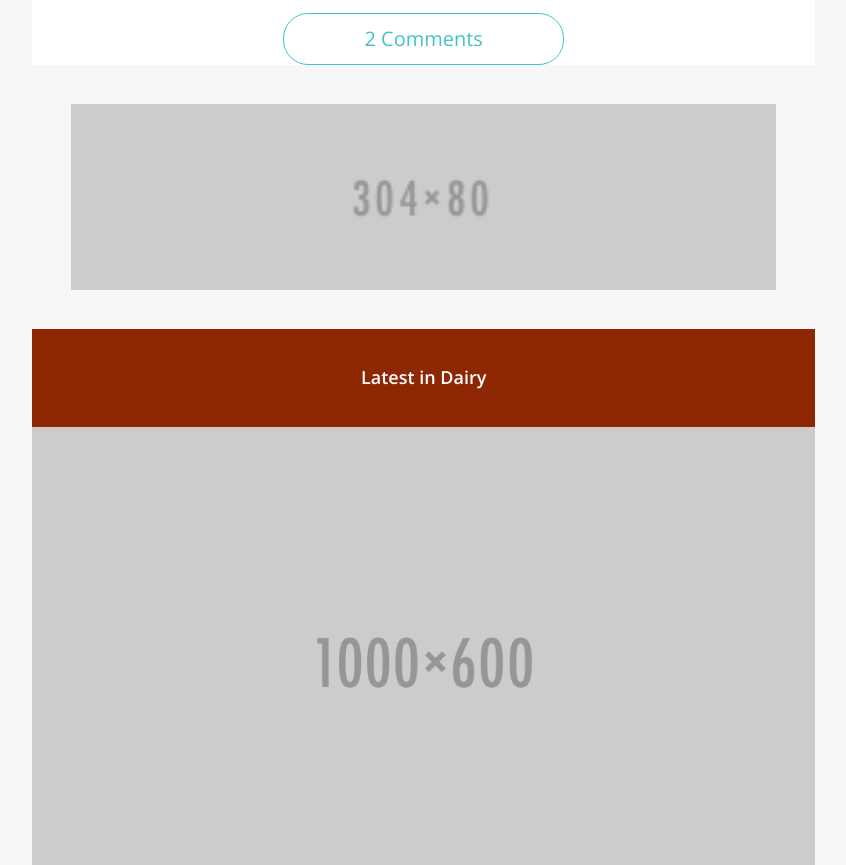
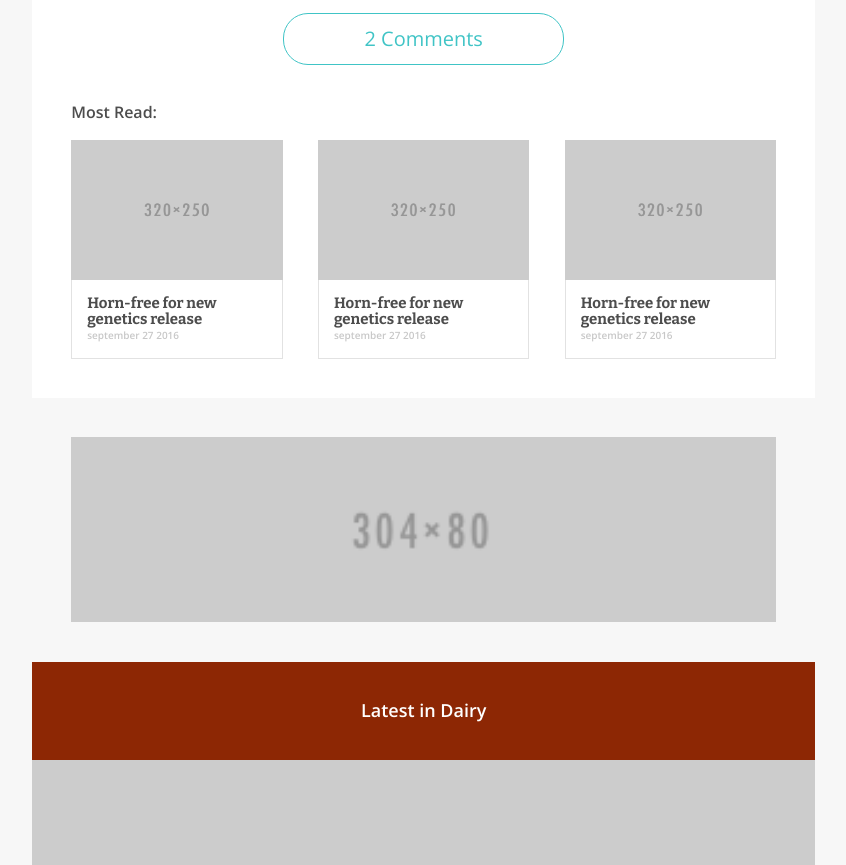
Before and after one commit to Devon-McGrath-github/BKA, a website: page article2.html in a window 1280 px wide. Shown: the part 1950-2815 px from the top of the page, without its empty margins (64-910 px from the left). Drawn offline with nearby package versions, Linux system fonts and the light colour scheme.

Commit message:
most read box completed

```diff
--- a/article2.html
+++ b/article2.html
@@ -212,7 +212,34 @@
             <article class="most-read-container">
               <h5 class="most-read-header">Most Read:</h5>
 
+              <article class="most-read-articles">
+                <!-- suggested article -->
+                <a class="suggested-article" href="#">
+                    <img class="suggested-article-img" src="resources/img/slider-small.png" alt="">
+                    <article class="suggested-article-text">
+                      <h3 class="suggested-article-title">Horn-free for new genetics release</h3>
+                      <p class="suggested-article-date">september 27 2016</p>
+                    </article>
+                </a>
 
+                <!-- suggested article -->
+                <a class="suggested-article" href="#">
+                    <img class="suggested-article-img" src="resources/img/slider-small.png" alt="">
+                    <article class="suggested-article-text">
+                      <h3 class="suggested-article-title">Horn-free for new genetics release</h3>
+                      <p class="suggested-article-date">september 27 2016</p>
+                    </article>
+                </a>
+
+                <!-- suggested article -->
+                <a class="suggested-article" href="#">
+                    <img class="suggested-article-img" src="resources/img/slider-small.png" alt="">
+                    <article class="suggested-article-text">
+                      <h3 class="suggested-article-title">Horn-free for new genetics release</h3>
+                      <p class="suggested-article-date">september 27 2016</p>
+                  </article>
+                </a>
+              </article>
 
             </article>
 
--- a/resources/_scss/library/site/_article-2.scss
+++ b/resources/_scss/library/site/_article-2.scss
@@ -175,12 +175,55 @@
     display: none;
     @include media-breakpoint-up(md) {
       position: relative;
+      display: block;
       padding: $content-padding;
       font-weight: 600;
       color: $black-lighter;
-      .most-read-container {
-
-      }
     }
   }
 }
+
+
+.most-read-container {
+  .most-read-header {
+    margin: 0;
+    padding-bottom: 2.5%;
+  }
+  .most-read-articles {
+    display: -webkit-flex;
+    display: flex;
+
+    flex-wrap: nowrap;
+
+    -webkit-justify-content: space-around;
+    justify-content: space-between;
+  }
+}
+
+// styling of individual suggested article
+.suggested-article {
+  width: 30%;
+  .suggested-article-img {
+    width: 100%;
+    max-height: 140px;
+  }
+}
+.suggested-article-text {
+  border-left: 1px solid $border-gray;
+  border-right: 1px solid $border-gray;
+  border-bottom: 1px solid $border-gray;
+  padding: 15px;
+
+  p, h3 {
+    margin: 0;
+  }
+  .suggested-article-title {
+    color: $black-lighter;
+    font-family: $title-font;
+    font-size: 1.5rem;
+  }
+  .suggested-article-date {
+    color: $gray-muted;
+    font-size: 1rem;
+  }
+}
```
Also changed, not shown: resources/css/main.css, 1 other file.
